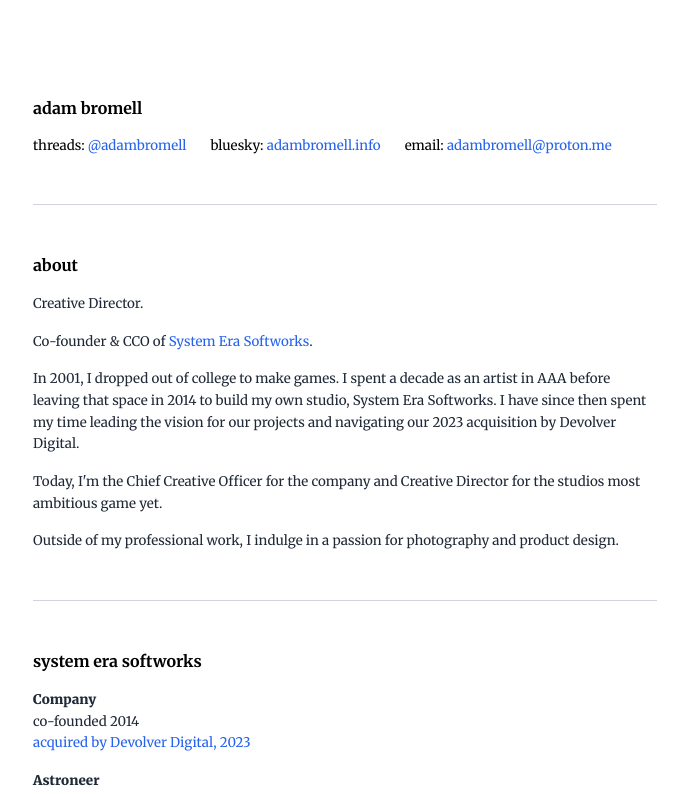
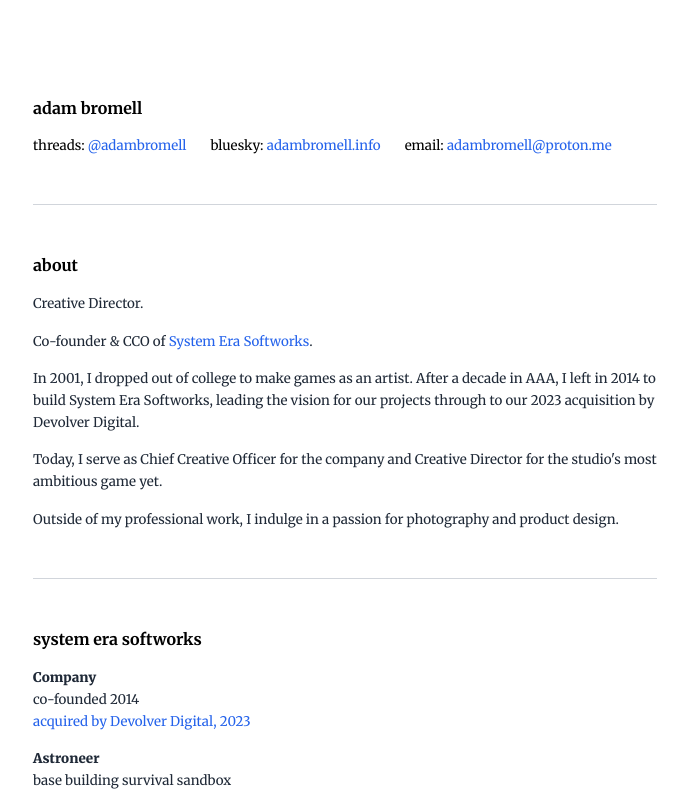
Before and after one commit to XYZCHiiLD/adambromell-site, a Next.js app: page / in a window 1280 px wide. Shown: the top 794 px of the page, without its empty margins (295-983 px from the left). Built offline with nearby package versions, Linux system fonts and the light colour scheme.

Commit message:
Add files via upload

```diff
--- a/src/app/page.js
+++ b/src/app/page.js
@@ -47,10 +47,10 @@ export default function Home() {
             <p>Creative Director.</p>
             <p>Co-founder & CCO of <a href="https://www.systemera.net" target="_blank" rel="noopener noreferrer" className="text-blue-600 hover:underline">System Era Softworks</a>.</p>
             <p>
-              In 2001, I dropped out of college to make games. I spent a decade as an artist in AAA before leaving that space in 2014 to build my own studio, System Era Softworks. I have since then spent my time leading the vision for our projects and navigating our 2023 acquisition by Devolver Digital.
+              In 2001, I dropped out of college to make games as an artist. After a decade in AAA, I left in 2014 to build System Era Softworks, leading the vision for our projects through to our 2023 acquisition by Devolver Digital.
             </p>
             <p>
-              Today, I'm the Chief Creative Officer for the company and Creative Director for the studios most ambitious game yet.
+              Today, I serve as Chief Creative Officer for the company and Creative Director for the studio's most ambitious game yet.
             </p>
             <p>
               Outside of my professional work, I indulge in a passion for photography and product design.
```
